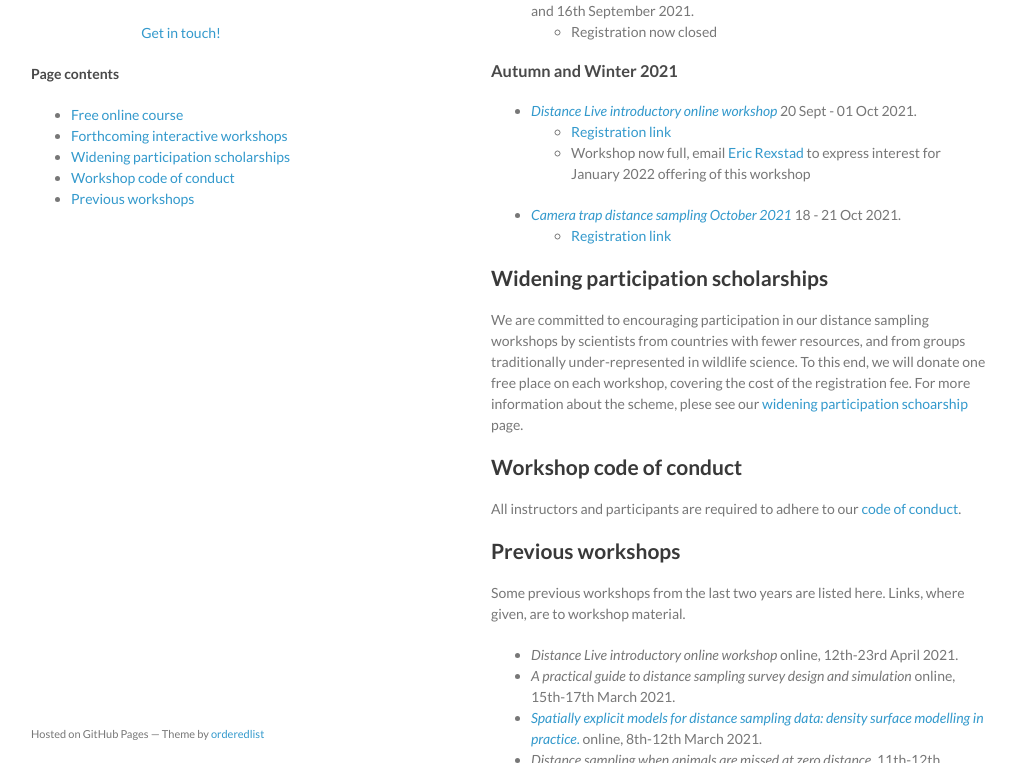
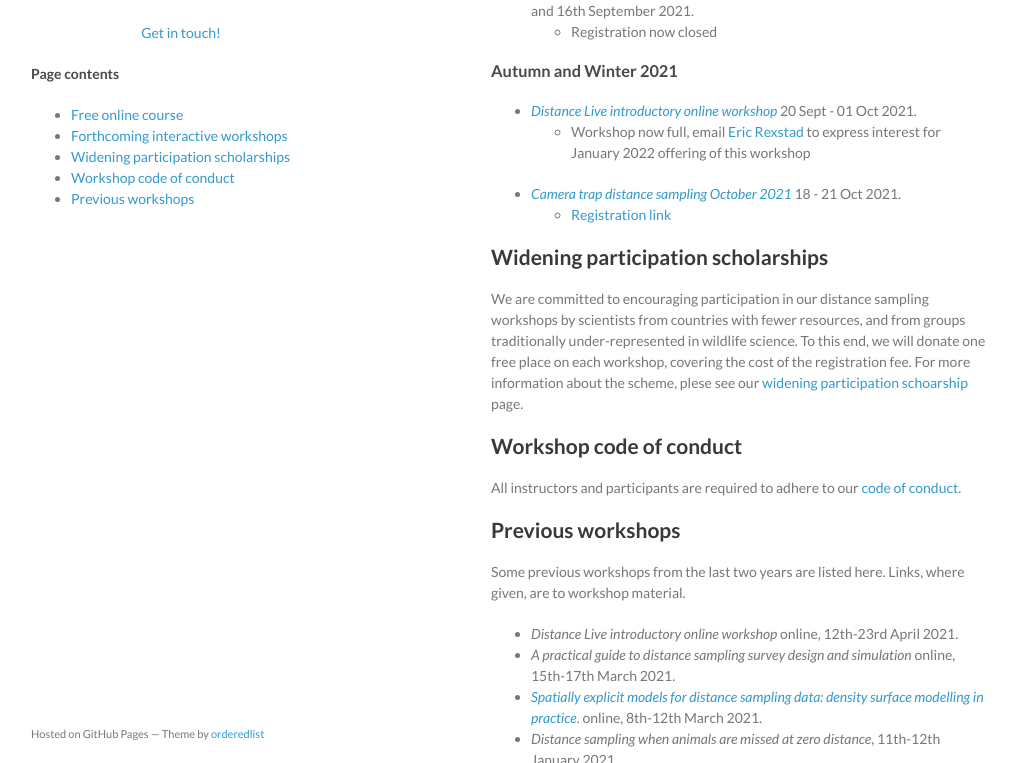
Before and after one commit to distanceworkshops/distanceworkshops.github.io, a Jekyll site: the page built from index.md, in a window 1280 px wide and 900 px high, scrolled down 419 px, cut to the strip 137-900 px from the top of the window. Shown: the whole strip, without its empty margins (129-1145 px from the left). Built offline with Jekyll 4.4.1, drawn with Linux system fonts in a browser that asks for light colours.

Commit message:
remove registration link for intro

```diff
--- a/index.md
+++ b/index.md
@@ -29,7 +29,6 @@
 ### Autumn and Winter 2021
 
 - [*Distance Live introductory online workshop*](intro-sep-2021) 20 Sept - 01 Oct 2021.
-  - [Registration link](https://onlineshop.st-andrews.ac.uk/conferences-and-events/events/creem/online-live-workshop-introductory-distance-sampling-20th-september-1st-october-2021)
   - Workshop now full, email [Eric Rexstad](mailto:er26@st-andrews.ac.uk) to express interest for January 2022 offering of this workshop
 - [*Camera trap distance sampling October 2021*](CTDS-Oct2021) 18 - 21 Oct 2021.
   - [Registration link](https://onlineshop.st-andrews.ac.uk/conferences-and-events/events/creem/online-workshop-analysis-of-camera-trap-data-with-distance-sampling-18th-21st-october-2021)
```
